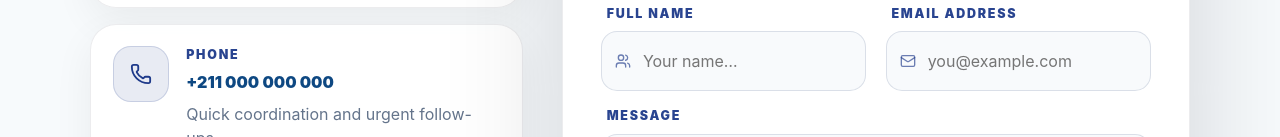
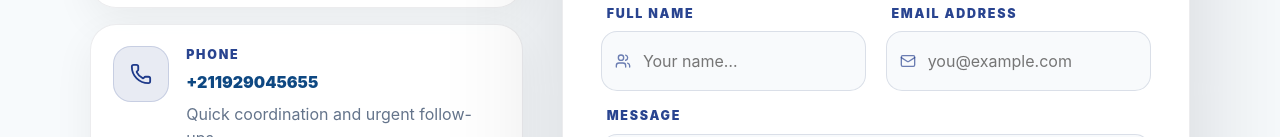
Before and after one commit to Hon-Tap/CMDI, a Next.js app in the folder Frontend/: page /contact in a window 1280 px wide. Shown: the part 663-800 px from the top of the page. Built offline with nearby package versions, Linux system fonts and the light colour scheme; no server answers.

Commit message:
update contact

```diff
--- a/Frontend/app/contact/page.tsx
+++ b/Frontend/app/contact/page.tsx
@@ -189,7 +189,7 @@ export default function ContactPage() {
   };
 
   const contactEmail = 'info@cmdi-ss.org';
-  const contactPhone = '+211 000 000 000'; // replace when ready
+  const contactPhone = '+211929045655';
   const contactLocation = 'Juba, South Sudan';
 
   return (
```
